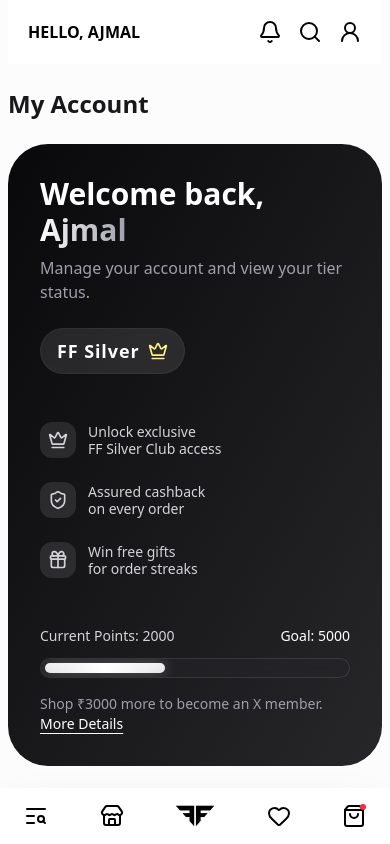
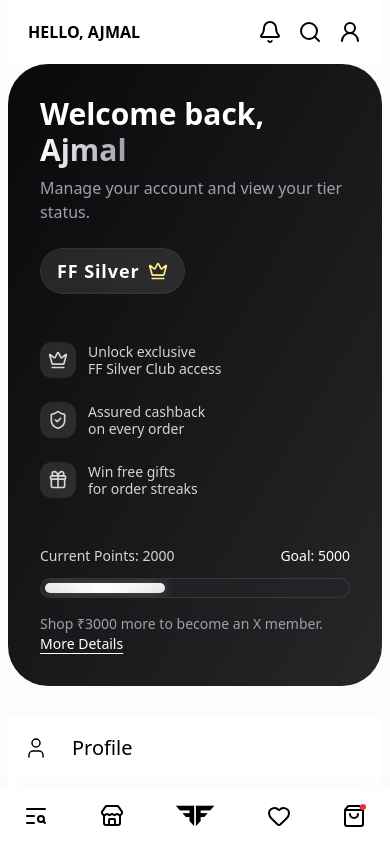
Before and after one commit to FashionFriday-tech/platform, a Next.js app: page /profile in a window 390 px wide. Built offline with nearby package versions, Linux system fonts and the light colour scheme.

Commit message:
style (Profile page) :update profile page design in small device by reducing the text size and color

```diff
--- a/src/app/profile/page.tsx
+++ b/src/app/profile/page.tsx
@@ -7,13 +7,8 @@ export default function ProfileOverviewPage() {
   return (
     <div className="flex flex-col h-screen overflow-hidden bg-zinc-50/50 font-sans px-2 sm:px-10">
       <Header />
-      <div className="flex-1 overflow-hidden ">
-        <div className="md:hidden pt-6 pb-2 w-full shrink-0">
-          <h1 className="text-2xl font-bold text-zinc-900">My Account</h1>
-        </div>
-
       <main className="flex-1 w-full h-full overflow-y-auto hide-scrollbar">
-          <div className="py-4 md:py-24">
+        <div className="sm:py-24">
           <ProfileHero />
           <QuickLinksGrid />
 
@@ -25,6 +20,5 @@ export default function ProfileOverviewPage() {
         </div>
       </main>
     </div>
-    </div>
   );
 }
--- a/src/components/sections/profile/QuickLinksGrid.tsx
+++ b/src/components/sections/profile/QuickLinksGrid.tsx
@@ -10,12 +10,12 @@ export default function QuickLinksGrid() {
           <Link
             key={link.label}
             href={link.href}
-            className="group flex sm:flex-col items-center gap-6 text-center p-4 bg-white sm:p-8 sm:rounded-4xl sm:shadow-[0_8px_30px_rgb(0,0,0,0.04)] border border-zinc-100 transition-all duration-500 hover:scale-95 hover:shadow-[0_20px_40px_rgb(0,0,0,0.08)] hover:border-zinc-200"
+            className="group flex sm:flex-col items-center gap-6 text-center p-4 bg-white sm:p-8 sm:rounded-4xl sm:shadow-[0_8px_30px_rgb(0,0,0,0.04)] sm:border border-zinc-100 transition-all duration-500 hover:scale-95 hover:shadow-[0_20px_40px_rgb(0,0,0,0.08)] hover:border-zinc-200"
           >
-            <div className="bg-transparent sm:bg-zinc-50 p-4 rounded-full text-zinc-900 sm:mb-6 group-hover:bg-zinc-900 group-hover:text-white transition-colors duration-300 sm:shadow-sm">
-              <Icon size={32} strokeWidth={1.5} />
+            <div className="bg-transparent sm:bg-zinc-50 sm:p-4 rounded-full text-black sm:mb-6 group-hover:text-white transition-colors duration-300 sm:shadow-sm">
+              <Icon size={24} strokeWidth={1.5} />
             </div>
-            <h3 className="text-xl font-bold text-zinc-900 mb-2">{link.label}</h3>
+            <h3 className="text-xl sm:font-bold text-black sm:mb-2">{link.label}</h3>
             <p className="hidden sm:block text-zinc-500 text-sm leading-relaxed">{link.description}</p>
           </Link>
         );
```
Lines whose indentation alone changed are shown as unchanged.
